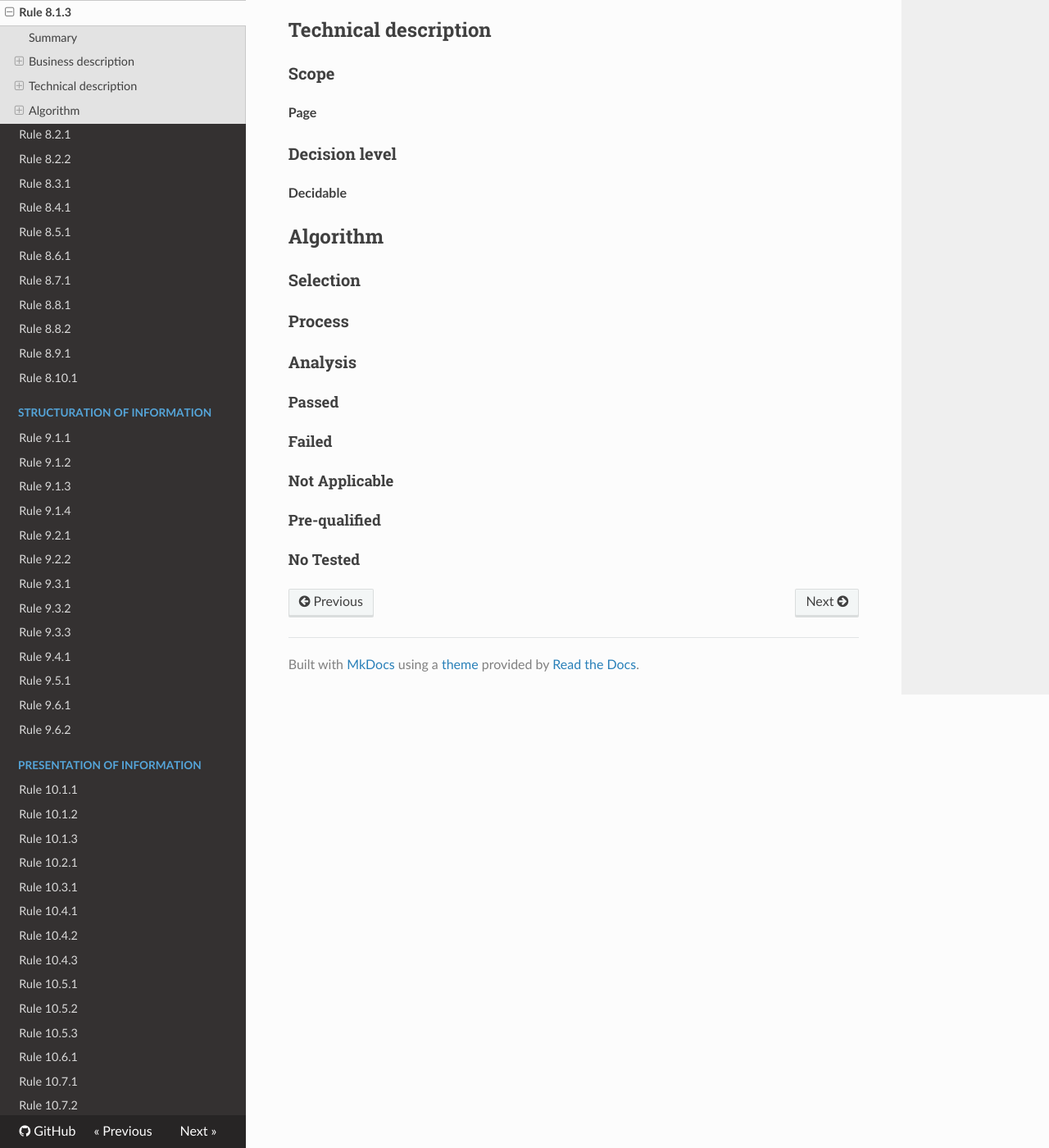
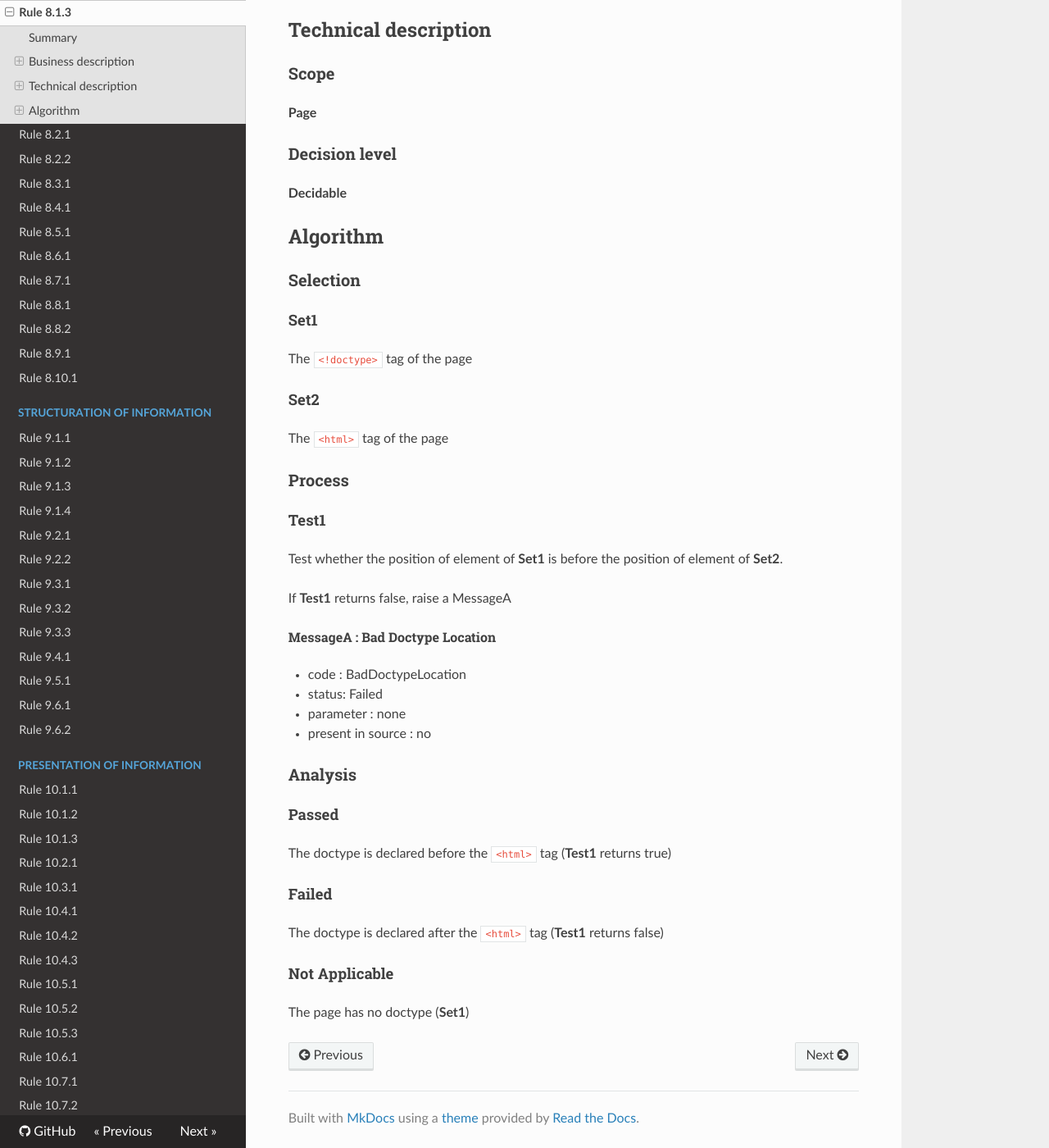
Before and after one commit to Tanaguru/Tanaguru-rules-RGAA-3-doc, an MkDocs documentation site: the page built from docs/Rule-8-1-3.md, in a window 1280 px wide and 1400 px high, scrolled down 717 px. Shown: the whole window at 82% size. Built offline with MkDocs 1.6.1, drawn with Linux system fonts in a browser that asks for light colours; nearby versions of some CDN libraries; old or Windows-style settings are respelled for this version of MkDocs.

Commit message:
add rule design sheets for 8.1.1, 8.1.2 and 8.1.3

```diff
--- a/docs/Rule-8-1-3.md
+++ b/docs/Rule-8-1-3.md
@@ -16,7 +16,7 @@
 
 ### Description
 
-Pour chaque page Web poss&eacute;dant une d&eacute;claration de <a href="http://references.modernisation.gouv.fr/referentiel-technique-0#mDTD">type de document</a>, celle-ci est-elle situ&eacute;e avant la balise `html` dans le code source ?
+Pour chaque page Web poss&eacute;dant une d&eacute;claration de <a href="http://references.modernisation.gouv.fr/referentiel-technique-0#type-de-document">type de document</a>, celle-ci est-elle situ&eacute;e avant la balise `html` dans le code source ?
 
 ### Level
 
@@ -36,16 +36,39 @@ Pour chaque page Web poss&eacute;dant une d&eacute;claration de <a href="http://
 
 ### Selection
 
+#### Set1
+
+The `<!doctype>` tag of the page
+
+#### Set2
+
+The `<html>` tag of the page
+
 ### Process
+
+#### Test1
+
+Test whether the position of element of **Set1** is before the position of element of **Set2**.
+
+If **Test1** returns false, raise a MessageA
+
+###### MessageA : Bad Doctype Location
+
+-   code : BadDoctypeLocation
+-   status: Failed
+-   parameter : none
+-   present in source : no
 
 ### Analysis
 
 #### Passed
 
+The doctype is declared before the `<html>` tag (**Test1** returns true)
+
 #### Failed
+
+The doctype is declared after the `<html>` tag (**Test1** returns false)
 
 #### Not Applicable
 
-#### Pre-qualified
-
-#### No Tested
+The page has no doctype (**Set1**)
```
Also changed, not shown: docs/Rule-8-1-1.md (+6 -7 lines), docs/Rule-8-1-2.md (+6 -2 lines).
